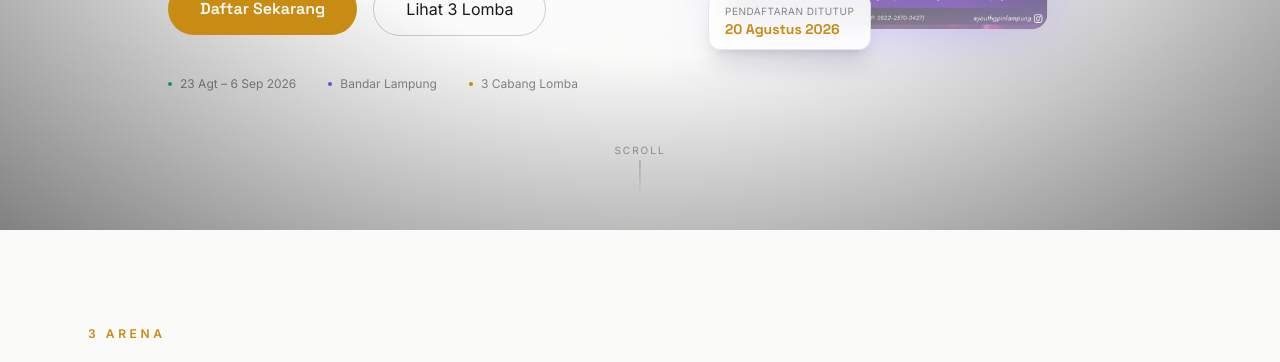
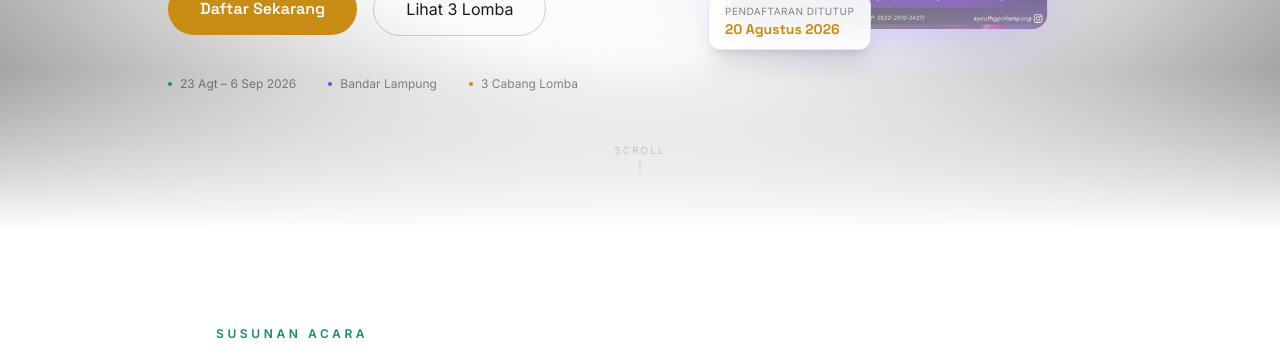
Before and after one commit to aldinhndr/yfday-frontend, a React (Vite) app: page / in a window 1280 px wide. Shown: the part 570-932 px from the top of the page. Built offline with nearby package versions, Linux system fonts and the light colour scheme; no server answers.

Commit message:
feat: push complete frontend source code to GitHub

```diff
--- a/src/components/Hero.tsx
+++ b/src/components/Hero.tsx
@@ -91,6 +91,9 @@
         <span className="text-[10px] uppercase tracking-[0.2em]">Scroll</span>
         <span className="w-px h-8 bg-gradient-to-b from-cream/40 to-transparent animate-bounce" />
       </div>
-    </section>
+
+      {/* Fade transisi ke section berikutnya — biar tidak ada garis batas keras */}
+      <div className="absolute inset-x-0 bottom-0 h-40 bg-gradient-to-b from-transparent to-night2 pointer-events-none" />
+    </section >
   )
 }
--- a/src/pages/Landing.tsx
+++ b/src/pages/Landing.tsx
@@ -19,9 +19,9 @@
     <div className="bg-night text-cream">
       <Navbar onDaftar={scrollToLomba} />
       <Hero onDaftar={scrollToLomba} />
-      <LombaSection onPilihLomba={goDaftar} />
       <Jadwal />
       <History />
+      <LombaSection onPilihLomba={goDaftar} />
       <GpinIntro />
       <Footer onDaftar={scrollToLomba} />
     </div>
```
